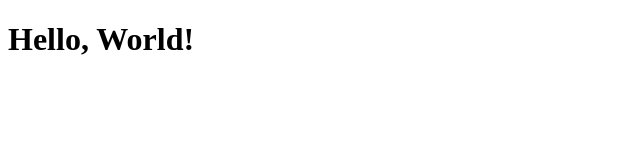
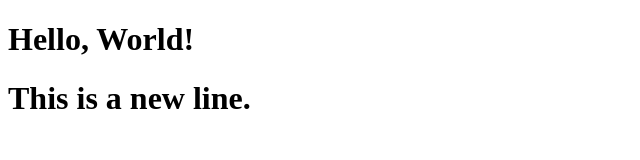
Before and after one commit to Jsu2121/CS3338-first-project, a plain HTML site: page index.html in a window 1280 px wide. Shown: the whole page, without its empty margins (0-640 px from the left). Drawn offline with Linux system fonts and the light colour scheme.

Commit message:
added new line to index.html

```diff
--- a/index.html
+++ b/index.html
@@ -7,5 +7,6 @@
 </head>
 <body>
     <h1>Hello, World!</h1>
+    <h1>This is a new line.</h1>
 </body>
 </html>
```
